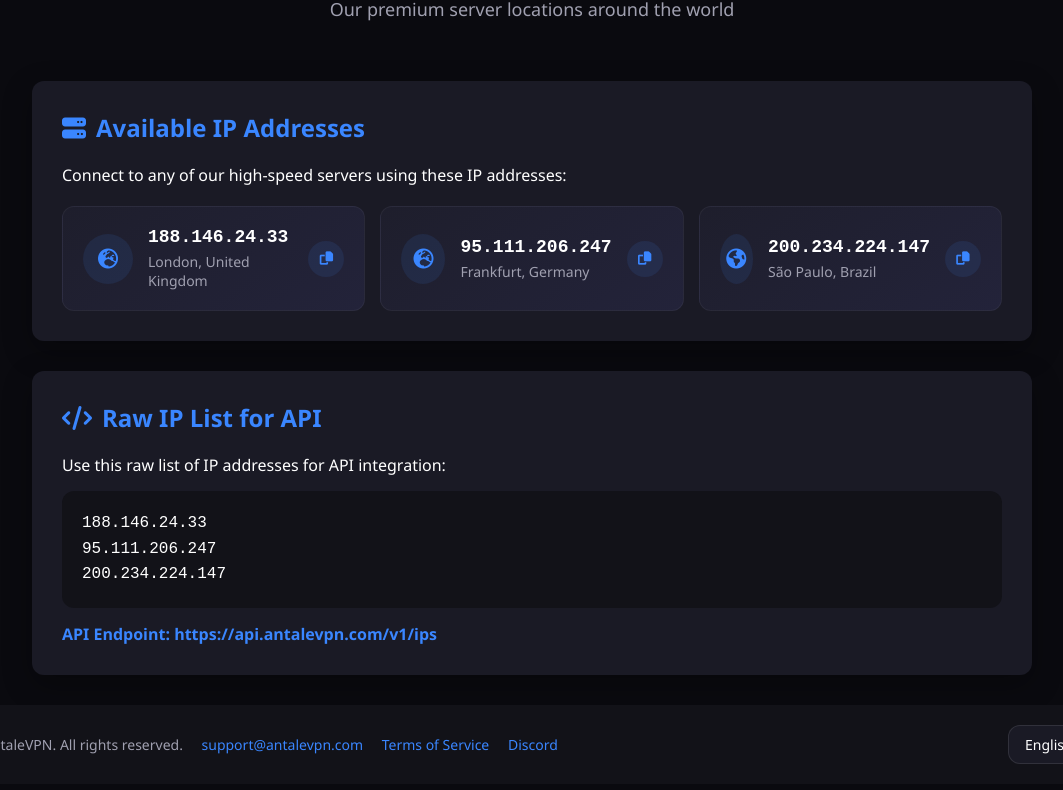
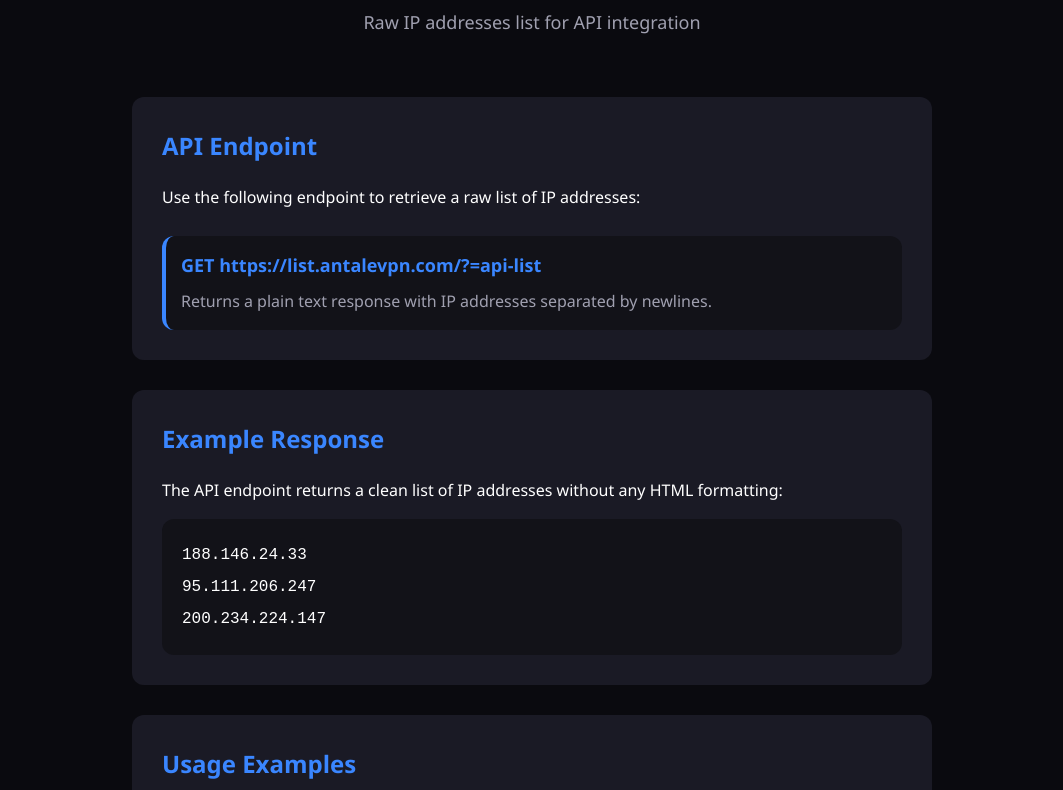
Before and after one commit to usflame/list.antalevpn.com, a plain HTML site: page index.html in a window 1280 px wide. Shown: the part 206-996 px from the top of the page, without its empty margins (108-1171 px from the left). Drawn offline with Linux system fonts and the light colour scheme.

Commit message:
Update index.html

```diff
--- a/index.html
+++ b/index.html
@@ -3,21 +3,16 @@
 <head>
     <meta charset="UTF-8">
     <meta name="viewport" content="width=device-width, initial-scale=1.0">
-    <title>AntaleVPN - IP Addresses</title>
-    <link rel="stylesheet" href="https://cdnjs.cloudflare.com/ajax/libs/font-awesome/6.4.0/css/all.min.css">
+    <title>AntaleVPN - IP API</title>
     <style>
         :root {
             --primary-bg: #0a0a0f;
             --secondary-bg: #121218;
             --card-bg: #1a1a25;
             --accent-color: #3a86ff;
-            --accent-hover: #2a75f0;
             --text-primary: #ffffff;
             --text-secondary: #a0a0b0;
-            --error-color: #ff4757;
-            --success-color: #2ed573;
             --border-radius: 12px;
-            --transition: all 0.3s ease;
         }
 
         * {
@@ -34,10 +29,11 @@
             display: flex;
             flex-direction: column;
             padding: 20px;
+            line-height: 1.6;
         }
 
         .container {
-            max-width: 1000px;
+            max-width: 800px;
             margin: 0 auto;
             width: 100%;
         }
@@ -71,105 +67,17 @@
             margin: 0 auto;
         }
 
-        .ip-section {
+        .api-section {
             background-color: var(--card-bg);
             border-radius: var(--border-radius);
             padding: 30px;
             margin-bottom: 30px;
-            box-shadow: 0 10px 30px rgba(0, 0, 0, 0.3);
         }
 
         .section-title {
             font-size: 24px;
             margin-bottom: 20px;
             color: var(--accent-color);
-            display: flex;
-            align-items: center;
-            gap: 10px;
-        }
-
-        .ip-grid {
-            display: grid;
-            grid-template-columns: repeat(auto-fill, minmax(250px, 1fr));
-            gap: 15px;
-            margin-top: 20px;
-        }
-
-        .ip-card {
-            background: linear-gradient(145deg, #1e1e2c, #23233a);
-            border-radius: var(--border-radius);
-            padding: 20px;
-            display: flex;
-            align-items: center;
-            gap: 15px;
-            transition: var(--transition);
-            border: 1px solid rgba(255, 255, 255, 0.05);
-        }
-
-        .ip-card:hover {
-            transform: translateY(-5px);
-            box-shadow: 0 8px 20px rgba(0, 0, 0, 0.4);
-            border-color: rgba(58, 134, 255, 0.3);
-        }
-
-        .ip-icon {
-            width: 50px;
-            height: 50px;
-            background-color: rgba(58, 134, 255, 0.1);
-            border-radius: 50%;
-            display: flex;
-            align-items: center;
-            justify-content: center;
-            font-size: 20px;
-            color: var(--accent-color);
-        }
-
-        .ip-details {
-            flex: 1;
-        }
-
-        .ip-address {
-            font-size: 18px;
-            font-weight: 600;
-            margin-bottom: 5px;
-            font-family: 'Courier New', monospace;
-        }
-
-        .ip-location {
-            color: var(--text-secondary);
-            font-size: 14px;
-        }
-
-        .ip-actions {
-            display: flex;
-            gap: 10px;
-        }
-
-        .copy-btn {
-            background-color: rgba(58, 134, 255, 0.1);
-            border: none;
-            width: 36px;
-            height: 36px;
-            border-radius: 50%;
-            display: flex;
-            align-items: center;
-            justify-content: center;
-            color: var(--accent-color);
-            cursor: pointer;
-            transition: var(--transition);
-        }
-
-        .copy-btn:hover {
-            background-color: var(--accent-color);
-            color: white;
-        }
-
-        .raw-ip-section {
-            background-color: var(--card-bg);
-            border-radius: var(--border-radius);
-            padding: 30px;
-            margin-bottom: 30px;
-            box-shadow: 0 10px 30px rgba(0, 0, 0, 0.3);
         }
 
         .code-block {
@@ -180,15 +88,29 @@
             margin-top: 15px;
             font-family: 'Courier New', monospace;
             font-size: 16px;
-            line-height: 1.6;
+            line-height: 2;
             color: var(--text-primary);
         }
 
         .api-endpoint {
+            display: block;
+            margin-top: 25px;
+            padding: 15px;
+            background-color: var(--secondary-bg);
+            border-radius: var(--border-radius);
+            border-left: 4px solid var(--accent-color);
+        }
+
+        .endpoint-url {
             color: var(--accent-color);
             font-weight: 600;
-            margin-top: 15px;
-            display: block;
+            font-size: 18px;
+            word-break: break-all;
+        }
+
+        .endpoint-desc {
+            color: var(--text-secondary);
+            margin-top: 10px;
         }
 
         footer {
@@ -210,15 +132,10 @@
             color: var(--accent-color);
             text-decoration: none;
             margin-left: 15px;
-            transition: var(--transition);
         }
 
         .footer-left a:hover {
             text-decoration: underline;
-        }
-
-        .language-selector {
-            position: relative;
         }
 
         .language-selector select {
@@ -231,31 +148,7 @@
             cursor: pointer;
         }
 
-        .notification {
-            position: fixed;
-            bottom: 20px;
-            right: 20px;
-            background-color: var(--success-color);
-            color: white;
-            padding: 12px 20px;
-            border-radius: var(--border-radius);
-            box-shadow: 0 5px 15px rgba(0, 0, 0, 0.2);
-            transform: translateY(100px);
-            opacity: 0;
-            transition: all 0.3s ease;
-            z-index: 1000;
-        }
-
-        .notification.show {
-            transform: translateY(0);
-            opacity: 1;
-        }
-
         @media (max-width: 768px) {
-            .ip-grid {
-                grid-template-columns: 1fr;
-            }
-
             footer {
                 flex-direction: column;
                 text-align: center;
@@ -281,80 +174,49 @@
         <header>
             <div class="logo">
                 <img src="https://cdn.liora.my/antalevpn.com/l/icon.png" alt="AntaleVPN Logo">
-                <h1>AntaleVPN Server IPs</h1>
+                <h1>AntaleVPN IP API</h1>
             </div>
-            <p class="subtitle">Our premium server locations around the world</p>
+            <p class="subtitle">Raw IP addresses list for API integration</p>
         </header>
 
-        <div class="ip-section">
-            <h2 class="section-title">
-                <i class="fas fa-server"></i>
-                Available IP Addresses
-            </h2>
-            <p>Connect to any of our high-speed servers using these IP addresses:</p>
+        <div class="api-section">
+            <h2 class="section-title">API Endpoint</h2>
+            <p>Use the following endpoint to retrieve a raw list of IP addresses:</p>
 
-            <div class="ip-grid">
-                <div class="ip-card">
-                    <div class="ip-icon">
-                        <i class="fas fa-globe-europe"></i>
-                    </div>
-                    <div class="ip-details">
-                        <div class="ip-address">188.146.24.33</div>
-                        <div class="ip-location">London, United Kingdom</div>
-                    </div>
-                    <div class="ip-actions">
-                        <button class="copy-btn" data-ip="188.146.24.33">
-                            <i class="fas fa-copy"></i>
-                        </button>
-                    </div>
-                </div>
-
-                <div class="ip-card">
-                    <div class="ip-icon">
-                        <i class="fas fa-globe-europe"></i>
-                    </div>
-                    <div class="ip-details">
-                        <div class="ip-address">95.111.206.247</div>
-                        <div class="ip-location">Frankfurt, Germany</div>
-                    </div>
-                    <div class="ip-actions">
-                        <button class="copy-btn" data-ip="95.111.206.247">
-                            <i class="fas fa-copy"></i>
-                        </button>
-                    </div>
-                </div>
-
-                <div class="ip-card">
-                    <div class="ip-icon">
-                        <i class="fas fa-globe-americas"></i>
-                    </div>
-                    <div class="ip-details">
-                        <div class="ip-address">200.234.224.147</div>
-                        <div class="ip-location">São Paulo, Brazil</div>
-                    </div>
-                    <div class="ip-actions">
-                        <button class="copy-btn" data-ip="200.234.224.147">
-                            <i class="fas fa-copy"></i>
-                        </button>
-                    </div>
-                </div>
+            <div class="api-endpoint">
+                <span class="endpoint-url">GET https://list.antalevpn.com/?=api-list</span>
+                <p class="endpoint-desc">Returns a plain text response with IP addresses separated by newlines.</p>
             </div>
         </div>
 
-        <div class="raw-ip-section">
-            <h2 class="section-title">
-                <i class="fas fa-code"></i>
-                Raw IP List for API
-            </h2>
-            <p>Use this raw list of IP addresses for API integration:</p>
+        <div class="api-section">
+            <h2 class="section-title">Example Response</h2>
+            <p>The API endpoint returns a clean list of IP addresses without any HTML formatting:</p>
 
             <div class="code-block">
                 188.146.24.33<br>
                 95.111.206.247<br>
                 200.234.224.147
             </div>
+        </div>
 
-            <span class="api-endpoint">API Endpoint: https://api.antalevpn.com/v1/ips</span>
+        <div class="api-section">
+            <h2 class="section-title">Usage Examples</h2>
+
+            <div class="code-block">
+                # Using curl<br>
+                curl https://list.antalevpn.com/?=api-list<br><br>
+
+                # Using JavaScript fetch<br>
+                fetch('https://list.antalevpn.com/?=api-list')<br>
+                &nbsp;&nbsp;.then(response => response.text())<br>
+                &nbsp;&nbsp;.then(data => console.log(data));<br><br>
+
+                # Using Python requests<br>
+                import requests<br>
+                response = requests.get('https://list.antalevpn.com/?=api-list')<br>
+                print(response.text)
+            </div>
         </div>
     </div>
 
@@ -376,34 +238,10 @@
         </div>
     </footer>
 
-    <div class="notification" id="notification">IP address copied to clipboard!</div>
-
     <script>
-        // Copy IP address functionality
-        document.querySelectorAll('.copy-btn').forEach(button => {
-            button.addEventListener('click', function() {
-                const ip = this.getAttribute('data-ip');
-                navigator.clipboard.writeText(ip).then(() => {
-                    showNotification('IP address copied to clipboard!');
-                });
-            });
-        });
-
-        // Show notification
-        function showNotification(message) {
-            const notification = document.getElementById('notification');
-            notification.textContent = message;
-            notification.classList.add('show');
-
-            setTimeout(() => {
-                notification.classList.remove('show');
-            }, 3000);
-        }
-
         // Language selector
         document.getElementById('languageSelect').addEventListener('change', function() {
-            // Language change functionality would go here
-            showNotification('Language changed to ' + this.options[this.selectedIndex].text);
+            alert('Language changed to ' + this.options[this.selectedIndex].text);
         });
     </script>
 </body>
```
